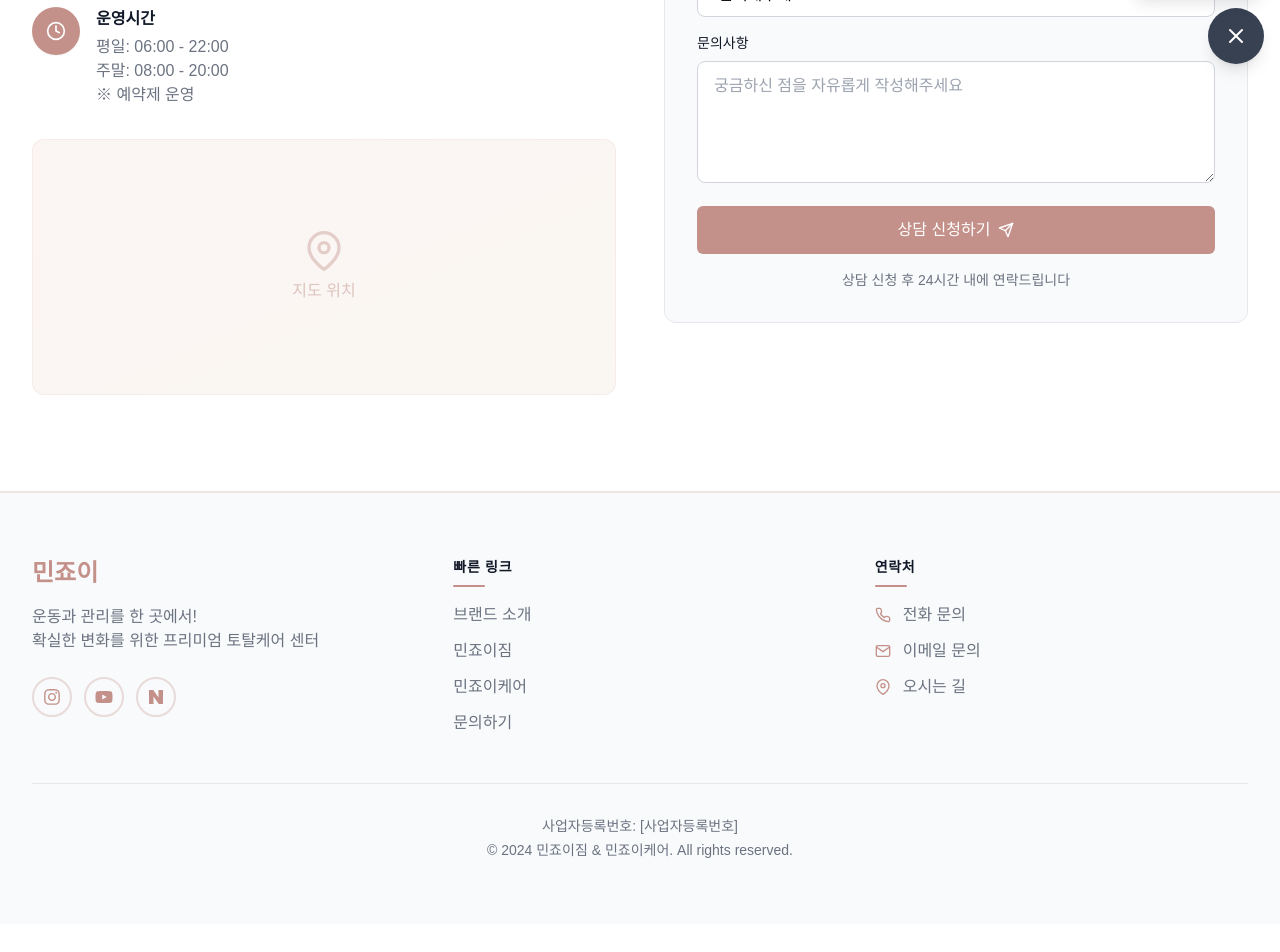
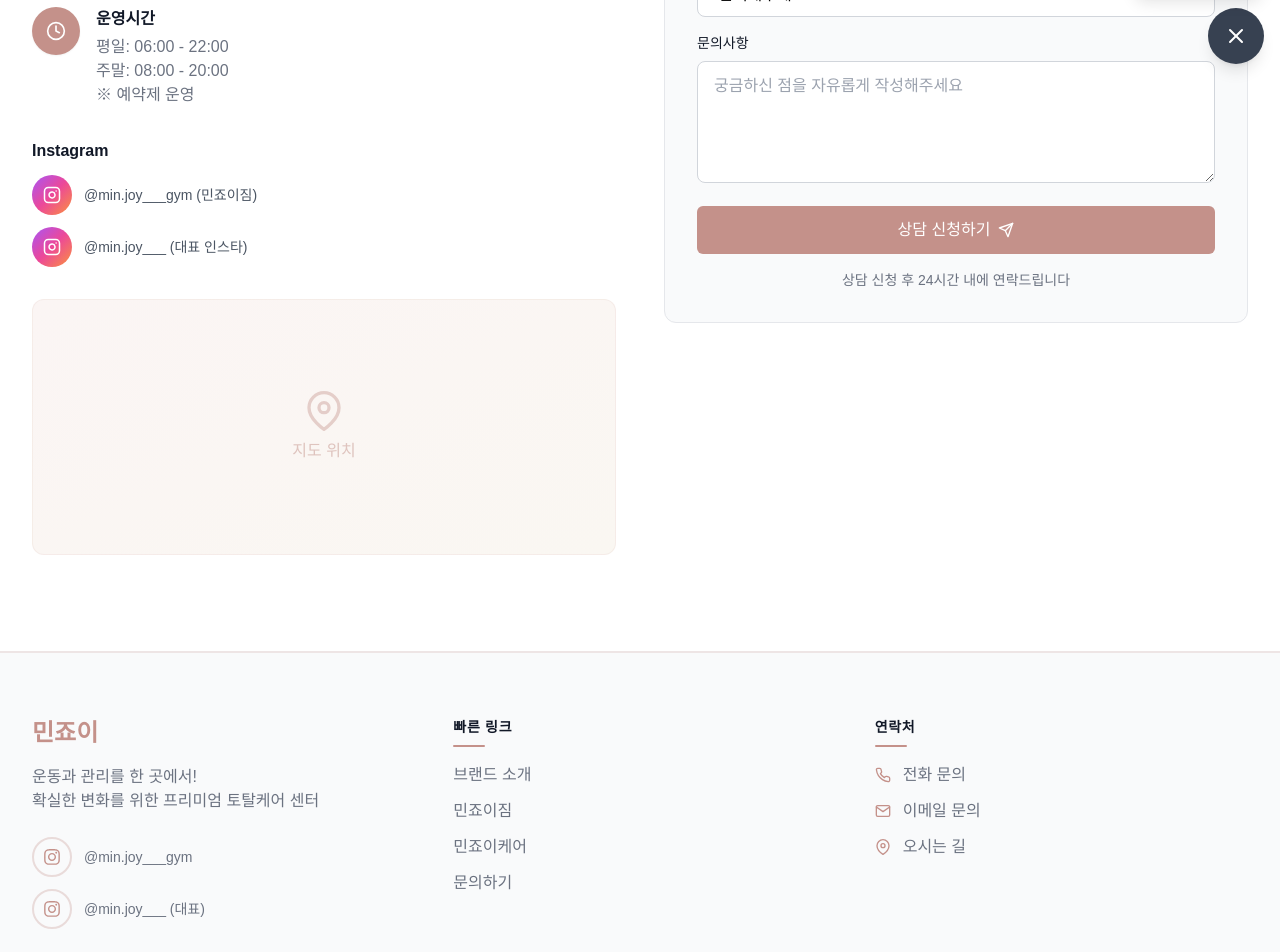
Before and after one commit to gustn0117/minjoy-website, a Next.js app: page /contact in a window 1280 px wide. Shown: the part 720-1672 px from the top of the page. Before the commit the page ends 1644 px from the top, so only its background shows below. Built offline with nearby package versions, Linux system fonts and the light colour scheme; no server answers.

Commit message:
Footer/Contact에 인스타그램 링크 추가 (@min.joy___gym, @min.joy___)
Co-Authored-By: Claude Opus 4.6 <noreply@anthropic.com>

```diff
--- a/components/Contact.tsx
+++ b/components/Contact.tsx
@@ -145,6 +145,23 @@ const Contact = () => {
               ))}
             </div>
 
+            {/* Instagram Links */}
+            <div className="flex flex-col gap-3 mb-8">
+              <h4 className="font-semibold text-gray-900">Instagram</h4>
+              <a href="https://instagram.com/min.joy___gym" target="_blank" rel="noopener noreferrer" className="flex items-center gap-3 text-gray-600 hover:text-primary transition-colors">
+                <div className="w-10 h-10 bg-gradient-to-br from-purple-500 via-pink-500 to-orange-400 rounded-full flex items-center justify-center flex-shrink-0">
+                  <FiInstagram className="text-white" size={18} />
+                </div>
+                <span className="text-sm">@min.joy___gym (민죠이짐)</span>
+              </a>
+              <a href="https://instagram.com/min.joy___" target="_blank" rel="noopener noreferrer" className="flex items-center gap-3 text-gray-600 hover:text-primary transition-colors">
+                <div className="w-10 h-10 bg-gradient-to-br from-purple-500 via-pink-500 to-orange-400 rounded-full flex items-center justify-center flex-shrink-0">
+                  <FiInstagram className="text-white" size={18} />
+                </div>
+                <span className="text-sm">@min.joy___ (대표 인스타)</span>
+              </a>
+            </div>
+
             {/* Map Placeholder */}
             <div className="bg-gradient-to-br from-primary-50 to-ivory rounded-xl h-64 flex items-center justify-center border border-primary/10">
               <div className="text-center">
--- a/components/Footer.tsx
+++ b/components/Footer.tsx
@@ -2,8 +2,7 @@
 
 import Link from 'next/link'
 import { FiPhone, FiMail, FiMapPin } from 'react-icons/fi'
-import { FaInstagram, FaYoutube } from 'react-icons/fa'
-import { SiNaver } from 'react-icons/si'
+import { FaInstagram } from 'react-icons/fa'
 
 const Footer = () => {
   return (
@@ -16,16 +15,23 @@ const Footer = () => {
               운동과 관리를 한 곳에서!<br />
               확실한 변화를 위한 프리미엄 토탈케어 센터
             </p>
-            <div className="flex items-center gap-3">
-              <a href="#" className="w-10 h-10 border-2 border-primary/30 text-primary rounded-full flex items-center justify-center hover:bg-primary hover:text-white hover:border-primary hover:scale-110 hover:-translate-y-0.5 transition-all duration-200">
-                <FaInstagram size={18} />
-              </a>
-              <a href="#" className="w-10 h-10 border-2 border-primary/30 text-primary rounded-full flex items-center justify-center hover:bg-primary hover:text-white hover:border-primary hover:scale-110 hover:-translate-y-0.5 transition-all duration-200">
-                <FaYoutube size={18} />
-              </a>
-              <a href="#" className="w-10 h-10 border-2 border-primary/30 text-primary rounded-full flex items-center justify-center hover:bg-primary hover:text-white hover:border-primary hover:scale-110 hover:-translate-y-0.5 transition-all duration-200">
-                <SiNaver size={14} />
-              </a>
+            <div className="flex flex-col gap-3">
+              <div className="flex items-center gap-3">
+                <a href="https://instagram.com/min.joy___gym" target="_blank" rel="noopener noreferrer" className="w-10 h-10 border-2 border-primary/30 text-primary rounded-full flex items-center justify-center hover:bg-primary hover:text-white hover:border-primary hover:scale-110 hover:-translate-y-0.5 transition-all duration-200">
+                  <FaInstagram size={18} />
+                </a>
+                <a href="https://instagram.com/min.joy___gym" target="_blank" rel="noopener noreferrer" className="text-sm text-gray-500 hover:text-primary transition-colors">
+                  @min.joy___gym
+                </a>
+              </div>
+              <div className="flex items-center gap-3">
+                <a href="https://instagram.com/min.joy___" target="_blank" rel="noopener noreferrer" className="w-10 h-10 border-2 border-primary/30 text-primary rounded-full flex items-center justify-center hover:bg-primary hover:text-white hover:border-primary hover:scale-110 hover:-translate-y-0.5 transition-all duration-200">
+                  <FaInstagram size={18} />
+                </a>
+                <a href="https://instagram.com/min.joy___" target="_blank" rel="noopener noreferrer" className="text-sm text-gray-500 hover:text-primary transition-colors">
+                  @min.joy___ (대표)
+                </a>
+              </div>
             </div>
           </div>
 
```
